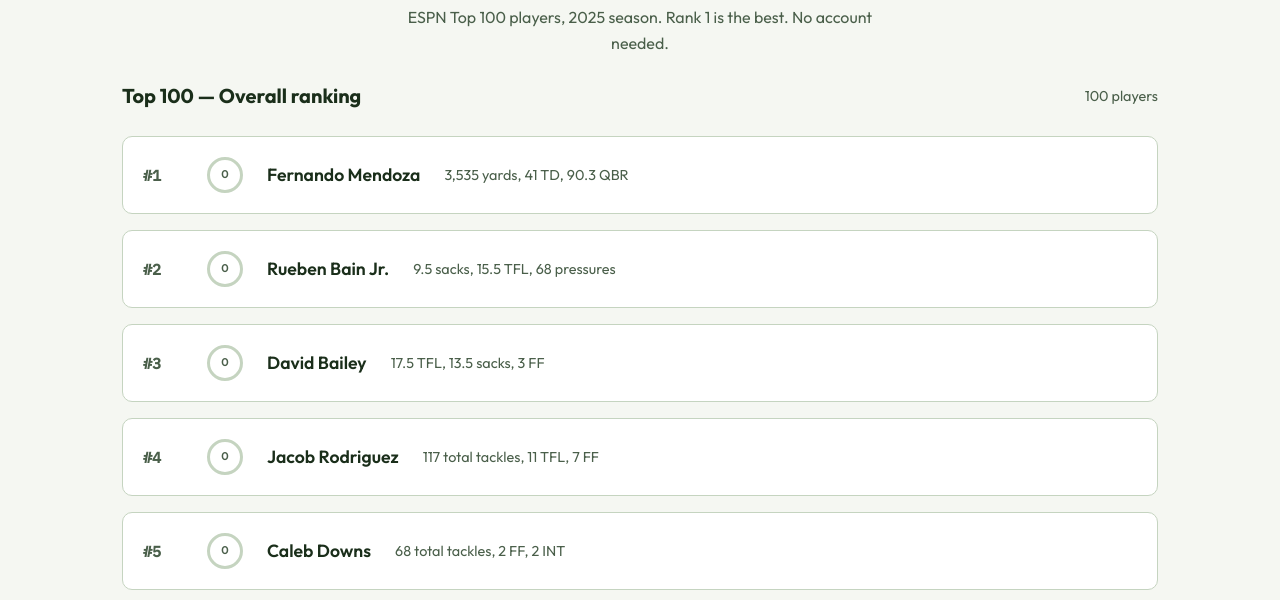
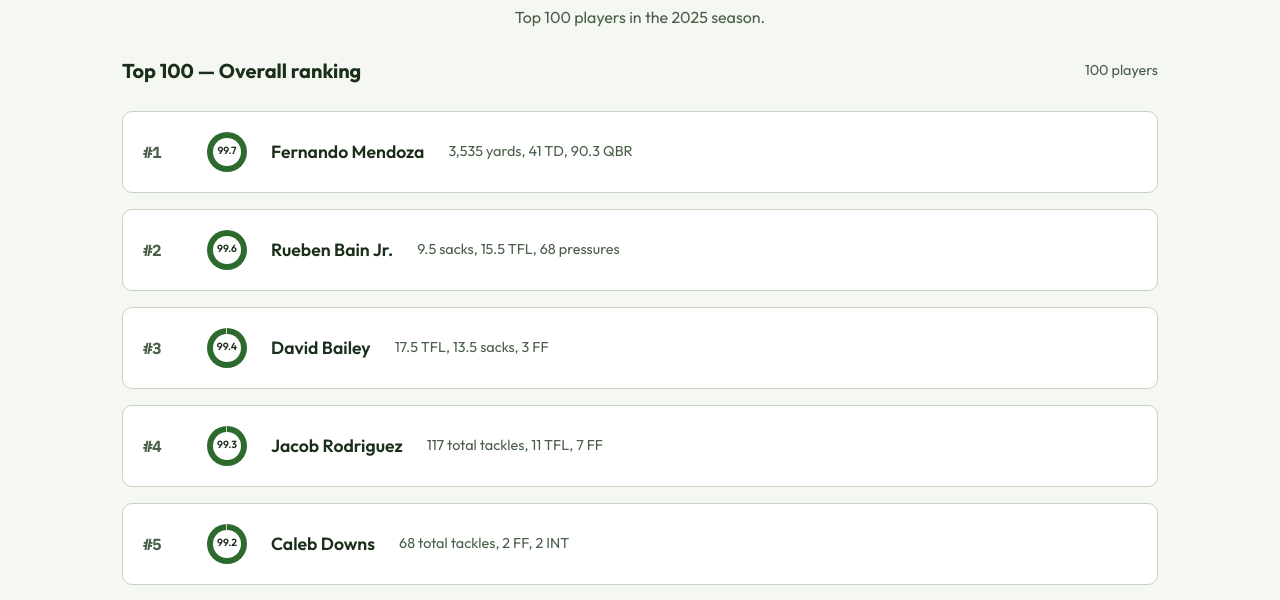
Before and after one commit to alessiopagliarulo/portalpair, a website: page fan-rankings.html in a window 1280 px wide. Shown: the part 191-791 px from the top of the page. Drawn offline with Linux system fonts and the light colour scheme; no server answers.

Commit message:
Overall player changes

```diff
--- a/css/styles.css
+++ b/css/styles.css
@@ -343,18 +343,27 @@
   min-width: 2.5rem;
 }
 .player-card-row .player-card-ring {
+  --pct: 0%;
   display: flex;
   align-items: center;
   justify-content: center;
-  width: 2.25rem;
-  height: 2.25rem;
+  width: 2.5rem;
+  height: 2.5rem;
   border-radius: 50%;
-  border: 3px solid var(--border);
+  background: conic-gradient(var(--accent) 0%, var(--accent) var(--pct), var(--border) var(--pct), var(--border) 100%);
+  flex-shrink: 0;
+}
+.player-card-row .player-card-ring-inner {
+  display: flex;
+  align-items: center;
+  justify-content: center;
+  width: 1.75rem;
+  height: 1.75rem;
+  border-radius: 50%;
   background: var(--bg-card);
-  flex-shrink: 0;
-  font-size: 0.7rem;
+  font-size: 0.65rem;
   font-weight: 600;
-  color: var(--text-muted);
+  color: var(--text);
 }
 .player-card-row .player-card-name {
   font-weight: 600;
--- a/fan-rankings.html
+++ b/fan-rankings.html
@@ -36,7 +36,7 @@
         <span class="info-btn-tooltip">Find Out How We Calculate This</span>
       </a>
     </div>
-    <p class="section-subtitle" style="margin-bottom: 1.5rem;">ESPN Top 100 players, 2025 season. Rank 1 is the best. No account needed.</p>
+    <p class="section-subtitle" style="margin-bottom: 1.5rem;">Top 100 players in the 2025 season.</p>
 
     <div id="rankingsHeader" class="results-header">
       <h2>Top 100 — Overall ranking</h2>
@@ -74,16 +74,24 @@
         return div.innerHTML;
       }
 
+      function scoreForRank(rank) {
+        if (rank <= 1) return 99.7;
+        if (rank >= 100) return 86.7;
+        return Math.round((99.7 - (99.7 - 86.7) * (rank - 1) / 99) * 10) / 10;
+      }
+
       function render(players) {
         grid.innerHTML = '';
         countEl.textContent = players.length + ' players';
         players.forEach(function (p) {
+          var score = scoreForRank(p.rank);
+          var scoreStr = Number(score).toFixed(1);
           var card = document.createElement('div');
           card.className = 'player-card';
           card.className = 'player-card player-card-row';
           card.innerHTML =
             '<span class="player-card-rank">#' + escapeHtml(String(p.rank)) + '</span>' +
-            '<span class="player-card-ring"><span>0</span></span>' +
+            '<span class="player-card-ring" style="--pct: ' + score + '%"><span class="player-card-ring-inner">' + scoreStr + '</span></span>' +
             '<span class="player-card-name">' + escapeHtml(p.name) + '</span>' +
             (p.stats ? '<span class="player-card-stats">' + escapeHtml(p.stats) + '</span>' : '');
           grid.appendChild(card);
```
